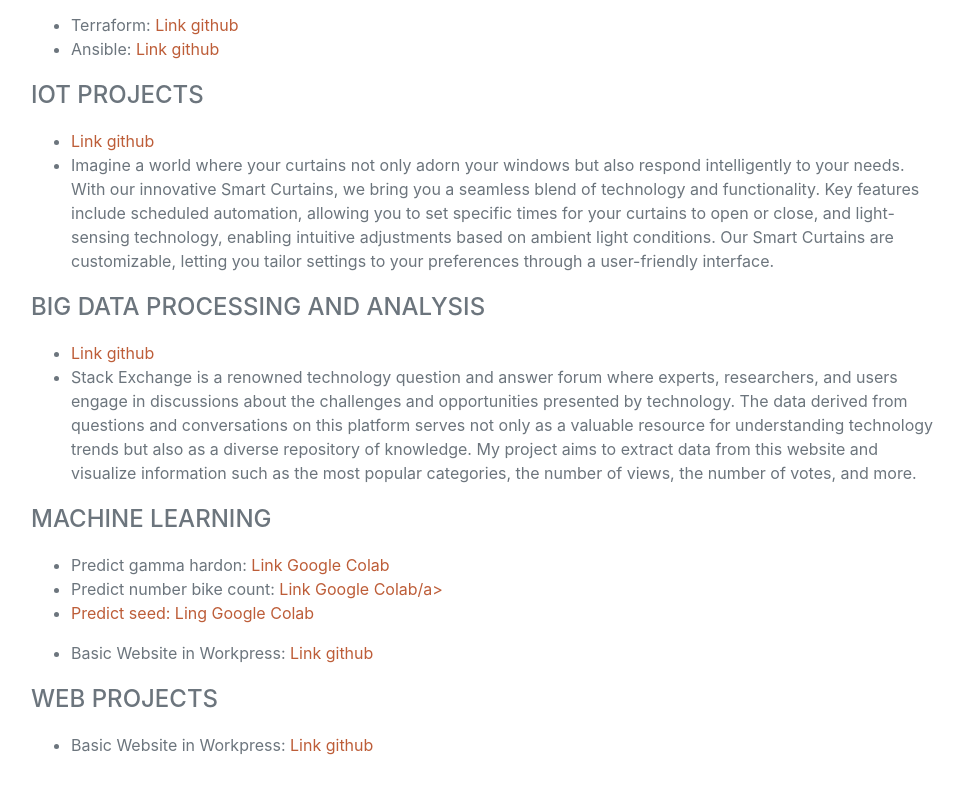
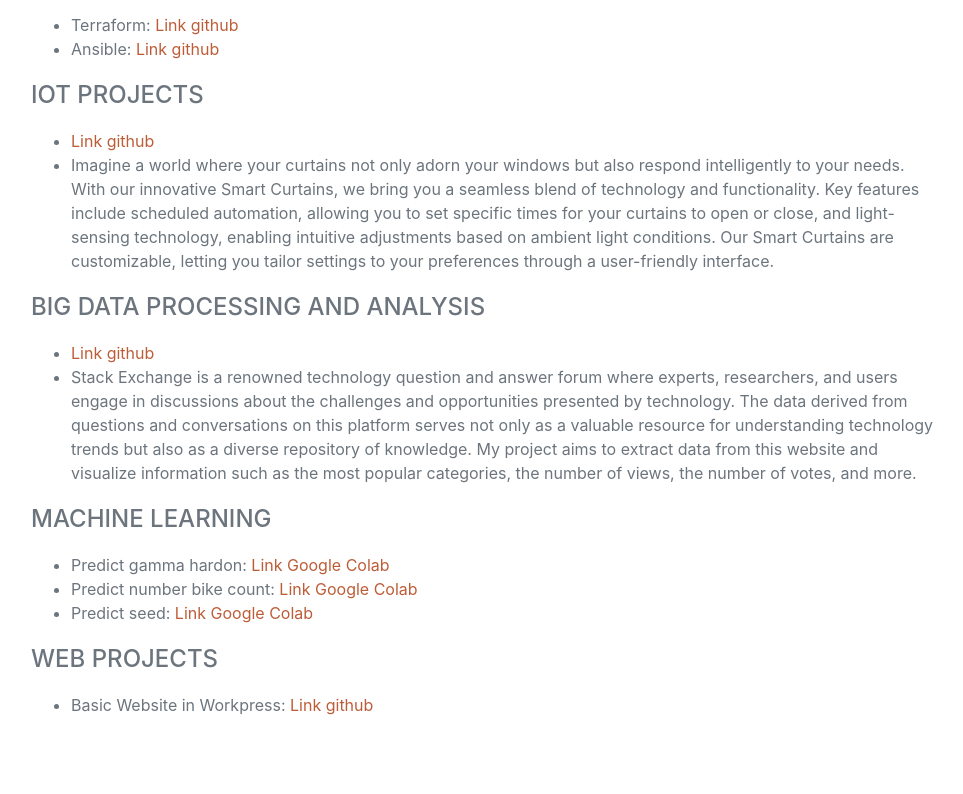
Before and after one commit to nkt780426/cv, a plain HTML site: page index.html in a window 1280 px wide. Shown: the part 4341-5135 px from the top of the page, without its empty margins (289-1252 px from the left). Drawn offline with nearby package versions, Linux system fonts and the light colour scheme; a web font is replaced by a local one.

Commit message:
Repair fix

```diff
--- a/index.html
+++ b/index.html
@@ -219,11 +219,8 @@
                     <div class="subheading mb-3">Machine learning</div>
                     <ul>
                         <li>Predict gamma hardon: <a href="https://colab.research.google.com/drive/1DWg8CItMi91rKqd2yzOZwvsf_-6fc13Z?usp=sharing"> Link Google Colab</a></li>
-                        <li>Predict number bike count: <a href="https://colab.research.google.com/drive/16wXujhYBc-Yv2fjyn7wIQf6aKgHTUUZs?usp=sharing"> Link Google Colab/a></li>
-                        <li>Predict seed: <a href="https://colab.research.google.com/drive/1_f5UqmZNeXxM3gmUaZrCryQ896HnP0pa?usp=sharing#scrollTo=XiQiGl3hZoX5"> Ling Google Colab</a></li>
-                    </ul>
-                    <ul>
-                        <li>Basic Website in Workpress: <a href="https://github.com/nkt780426/Wordpress-Shop.git">Link github</a></li>
+                        <li>Predict number bike count: <a href="https://colab.research.google.com/drive/16wXujhYBc-Yv2fjyn7wIQf6aKgHTUUZs?usp=sharing"> Link Google Colab</a></li>
+                        <li>Predict seed: <a href="https://colab.research.google.com/drive/1_f5UqmZNeXxM3gmUaZrCryQ896HnP0pa?usp=sharing#scrollTo=XiQiGl3hZoX5"> Link Google Colab</a></li>
                     </ul>
                     <div class="subheading mb-3">Web Projects</div>
                     <ul>
```
